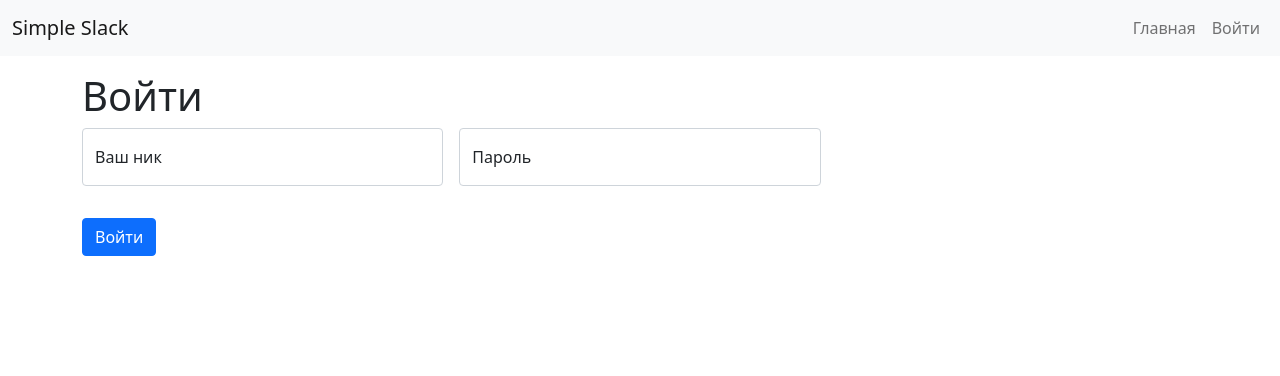
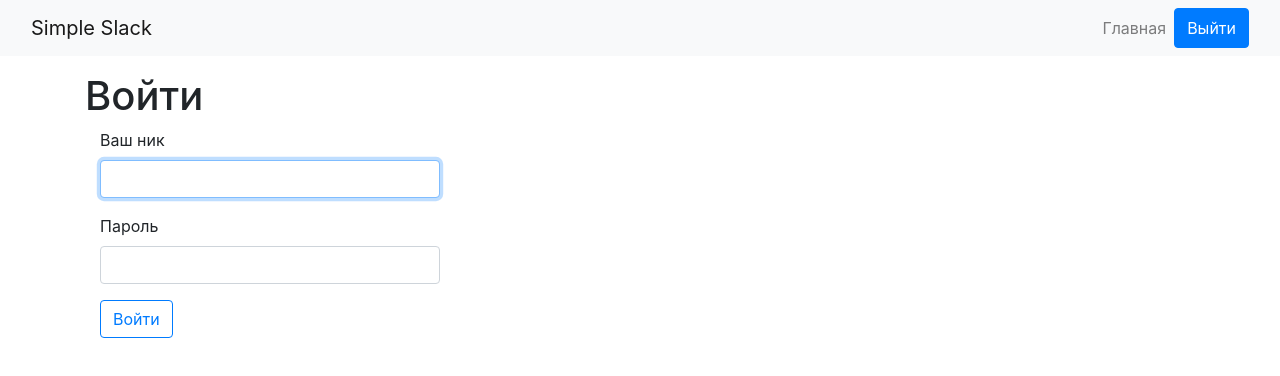
Before and after one commit to f4hr/frontend-project-lvl4, a React app: page /login in a window 1280 px wide. Shown: the top 376 px of the page. Built offline with nearby package versions, Linux system fonts and the light colour scheme; sample sign-in values are in the browser's storage; the HTML template or start-up script is replaced by a standard one.

Commit message:
feat: add authorization
add react-bootstrap
refactor Navigation component

```diff
--- a/package.json
+++ b/package.json
@@ -21,7 +21,8 @@
   "license": "ISC",
   "homepage": "https://github.com/f4hr/frontend-project-lvl4#readme",
   "dependencies": {
-    "bootstrap": "^5.0.2",
+    "axios": "^0.21.1",
+    "bootstrap": "^4.6.0",
     "classnames": "^2.3.1",
     "core-js": "^3.12.1",
     "debug": "^4.3.1",
@@ -41,6 +42,7 @@
     "popper.js": "^1.16.1",
     "pug": "^3.0.2",
     "react": "^17.0.2",
+    "react-bootstrap": "^1.6.1",
     "react-dom": "^17.0.2",
     "react-router-dom": "^5.2.0",
     "regenerator-runtime": "^0.13.7",
--- a/src/components/App.jsx
+++ b/src/components/App.jsx
@@ -1,37 +1,47 @@
 // @ts-check
 
-import React from 'react';
+import React, { useState } from 'react';
 import {
   BrowserRouter as Router,
   Switch,
   Route,
   useLocation,
+  Redirect,
 } from 'react-router-dom';
-import Navbar from './Navbar.jsx';
+import Navigation from './Navigation.jsx';
 import Login from './Login.jsx';
+import authContext from '../contexts/index.jsx';
+import useAuth from '../hooks/index.jsx';
 
-export default function App() {
+const AuthProvider = ({ children }) => {
+  const isTokenSet = localStorage.getItem('userId') !== null;
+  const [loggedIn, setLoggedIn] = useState(isTokenSet);
+
+  const logIn = () => setLoggedIn(true);
+  const logOut = () => {
+    localStorage.removeItem('userId');
+    setLoggedIn(false);
+  };
+
   return (
-    <Router>
-      <div className="d-flex flex-column h-100">
-        <Navbar />
-        <div className="container-lg h-100 py-3">
-          <Switch>
-            <Route exact path="/">
-              <Home />
-            </Route>
-            <Route path="/login">
-              <Login />
-            </Route>
-            <Route path="*">
-              <NoMatch />
-            </Route>
-          </Switch>
-        </div>
-      </div>
-    </Router>
+    <authContext.Provider value={{ loggedIn, logIn, logOut }}>
+      {children}
+    </authContext.Provider>
   );
-}
+};
+
+const PrivateRoute = ({ children, path }) => {
+  const auth = useAuth();
+
+  return (
+    <Route
+      path={path}
+      render={({ location }) => (auth.loggedIn
+        ? children
+        : <Redirect to={{ pathname: '/login', state: { from: location } }} />)}
+    />
+  );
+};
 
 function Home() {
   return <h2>Home</h2>;
@@ -50,3 +60,28 @@ function NoMatch() {
     </div>
   );
 }
+
+const App = () => (
+  <AuthProvider>
+    <Router>
+      <div className="d-flex flex-column h-100">
+        <Navigation />
+        <div className="container-lg h-100 py-3">
+          <Switch>
+            <Route path="/login">
+              <Login />
+            </Route>
+            <PrivateRoute path="/">
+              <Home />
+            </PrivateRoute>
+            <Route path="*">
+              <NoMatch />
+            </Route>
+          </Switch>
+        </div>
+      </div>
+    </Router>
+  </AuthProvider>
+);
+
+export default App;
--- a/src/components/LoginForm.jsx
+++ b/src/components/LoginForm.jsx
@@ -1,91 +1,114 @@
 // @ts-check
 
-import React from 'react';
-import { Formik, Form, useField } from 'formik';
+import React, { useEffect, useRef, useState } from 'react';
+import { useHistory } from 'react-router-dom';
+import { Form, Col, Button } from 'react-bootstrap';
+import { Formik } from 'formik';
 import * as Yup from 'yup';
-import cn from 'classnames';
+import axios from 'axios';
+import useAuth from '../hooks/index.jsx';
+import routes from '../routes';
 
-const TextInput = (props) => {
-  const {
-    id,
-    label,
-    name,
-    type,
-    placeholder,
-  } = props;
-  const [field, meta] = useField(name);
-  const { value, onChange, onBlur } = field;
-  const isValid = meta.touched && meta.error;
-  const className = cn({
-    'form-control': true,
-    'is-invalid': isValid,
-  });
-  return (
-    <div className="form-floating mb-3">
-      <input
-        id={id || name}
-        className={className}
-        name={name}
-        value={value}
-        type={type}
-        placeholder={placeholder}
-        onChange={onChange}
-        onBlur={onBlur}
-      />
-      <label htmlFor={id || name}>{label}</label>
-      {isValid ? <div className="invalid-feedback">{meta.error}</div> : null}
-    </div>
-  );
+const errorMessages = {
+  network: () => 'Ошибка сети',
+  auth: () => 'Неверные имя пользователя или пароль',
 };
 
-// And now we can use these
-const SignupForm = () => {
-  const initialValues = {
-    username: '',
-    password: '',
+const LoginForm = () => {
+  const history = useHistory();
+  const auth = useAuth();
+  const inputRef = useRef();
+  const [formState, setFormState] = useState('filling');
+  const [authMessage, setAuthMessage] = useState('');
+
+  useEffect(() => {
+    inputRef.current.focus();
+  }, []);
+
+  const handleLogin = async (values) => {
+    setFormState('processing');
+
+    try {
+      const res = await axios.post(routes.loginPath(), values);
+      localStorage.setItem('userId', JSON.stringify(res.data));
+      auth.logIn();
+      setFormState('processed');
+      history.replace({ pathname: '/' });
+    } catch (err) {
+      if (err.isAxiosError) {
+        setAuthMessage((err.response.status === 401)
+          ? errorMessages.auth()
+          : errorMessages.network());
+        setFormState('failed');
+        inputRef.current.select();
+        return;
+      }
+      throw err;
+    }
   };
+
   const schema = Yup.object({
     username: Yup.string()
       .min(1, 'Количество символов должно быть не меньше 1')
       .required('Обязательное поле'),
     password: Yup.string()
-      .min(8, 'Количество символов должно быть не меньше 8')
       .required('Обязательное поле'),
   });
-  const handleSubmit = (values, { setSubmitting }) => {
-    console.log(JSON.stringify(values, null, 2));
-    setSubmitting(false);
-  };
 
   return (
     <Formik
-      initialValues={initialValues}
       validationSchema={schema}
-      onSubmit={handleSubmit}
+      onSubmit={handleLogin}
+      initialValues={{
+        username: '',
+        password: '',
+      }}
     >
-      <Form className="row g-3">
-        <div className="col-md-4">
-          <TextInput
-            label="Ваш ник"
-            name="username"
-            type="text"
-            placeholder="Ваш ник"
-          />
-        </div>
-        <div className="col-md-4">
-          <TextInput
-            label="Пароль"
-            name="password"
-            type="password"
-            placeholder="Пароль"
-          />
-        </div>
-        <div className="col-12">
-          <button className="btn btn-primary" type="submit">Войти</button>
-        </div>
-      </Form>
+      {({
+        handleSubmit,
+        handleChange,
+        values,
+        errors,
+      }) => (
+        <Form noValidate onSubmit={handleSubmit}>
+          <Form.Group as={Col} md="4" controlId="username">
+            <Form.Label>Ваш ник</Form.Label>
+            <Form.Control
+              type="text"
+              name="username"
+              value={values.username}
+              ref={inputRef}
+              onChange={handleChange}
+              isInvalid={!!errors.username || formState === 'failed'}
+              readOnly={formState === 'processing'}
+            />
+            <Form.Control.Feedback type="invalid">{errors.username}</Form.Control.Feedback>
+          </Form.Group>
+          <Form.Group as={Col} md="4" controlId="password">
+            <Form.Label>Пароль</Form.Label>
+            <Form.Control
+              type="password"
+              name="password"
+              value={values.password}
+              onChange={handleChange}
+              isInvalid={!!errors.password || formState === 'failed'}
+              readOnly={formState === 'processing'}
+            />
+            <Form.Control.Feedback type="invalid">{(formState === 'failed') ? authMessage : errors.password}</Form.Control.Feedback>
+          </Form.Group>
+          <Col md="4">
+            <Button
+              type="submit"
+              variant="outline-primary"
+              disabled={formState === 'processing'}
+            >
+              Войти
+            </Button>
+          </Col>
+        </Form>
+      )}
     </Formik>
   );
 };
 
-export default SignupForm;
+export default LoginForm;
--- a/src/components/Navbar.jsx
+++ /dev/null
@@ -1,16 +0,0 @@
-import React from 'react';
-import { Link } from 'react-router-dom';
-
-export default function Navbar() {
-  return (
-    <nav className="navbar navbar-expand-lg navbar-light bg-light">
-      <div className="container-fluid">
-        <a className="navbar-brand" href="/">Simple Slack</a>
-        <div className="navbar-nav">
-          <Link className="nav-link" to="/">Главная</Link>
-          <Link className="nav-link" to="/login">Войти</Link>
-        </div>
-      </div>
-    </nav>
-  );
-}
--- /dev/null
+++ b/src/components/Navigation.jsx
@@ -0,0 +1,33 @@
+import React from 'react';
+import {
+  Container,
+  Navbar,
+  Nav,
+  Button,
+} from 'react-bootstrap';
+import { Link } from 'react-router-dom';
+import useAuth from '../hooks/index.jsx';
+
+const AuthButton = () => {
+  const auth = useAuth();
+
+  return (
+    auth.loggedIn
+      ? <Button onClick={auth.logOut} variant="primary">Выйти</Button>
+      : <Button as={Link} to="/login" variant="primary">Войти</Button>
+  );
+};
+
+const Navigation = () => (
+  <Navbar bg="light" expand="lg">
+    <Container fluid>
+      <Navbar.Brand as={Link} to="/">Simple Slack</Navbar.Brand>
+      <Nav>
+        <Nav.Link as={Link} to="/">Главная</Nav.Link>
+        <AuthButton />
+      </Nav>
+    </Container>
+  </Navbar>
+);
+
+export default Navigation;
--- /dev/null
+++ b/src/contexts/index.jsx
@@ -0,0 +1,7 @@
+// @ts-check
+
+import { createContext } from 'react';
+
+const authContext = createContext({});
+
+export default authContext;
--- /dev/null
+++ b/src/hooks/index.jsx
@@ -0,0 +1,9 @@
+// @ts-check
+
+import { useContext } from 'react';
+
+import authContext from '../contexts/index.jsx';
+
+const useAuth = () => useContext(authContext);
+
+export default useAuth;
--- a/src/routes.js
+++ b/src/routes.js
@@ -4,6 +4,7 @@ const host = '';
 const prefix = 'api/v1';
 
 export default {
+  loginPath: () => [host, prefix, 'login'].join('/'),
   channelsPath: () => [host, prefix, 'channels'].join('/'),
   channelPath: (id) => [host, prefix, 'channels', id].join('/'),
   channelMessagesPath: (id) => [host, prefix, 'channels', id, 'messages'].join('/'),
```
Also changed, not shown: 1 other file (tests, documents, lock files or other folders).
